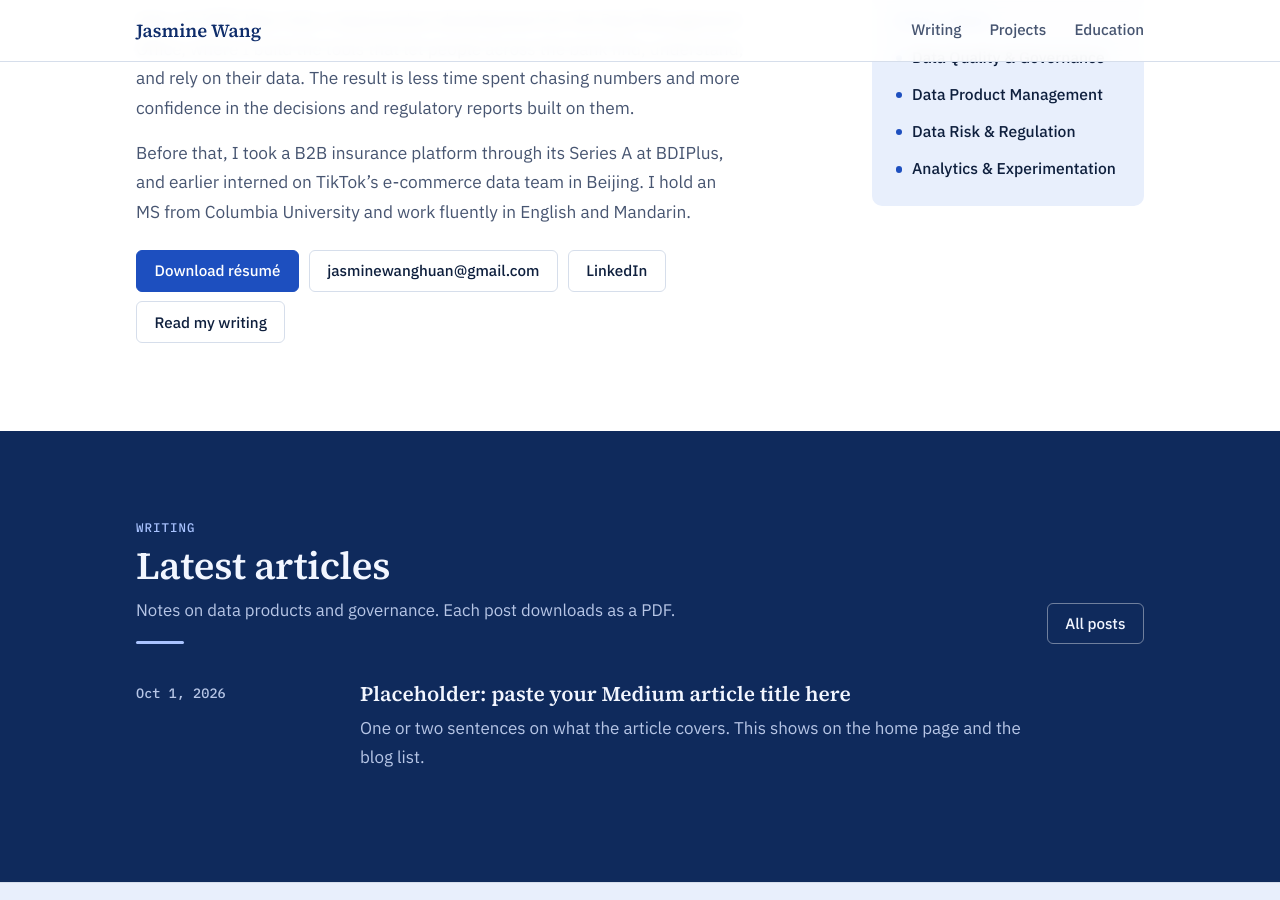
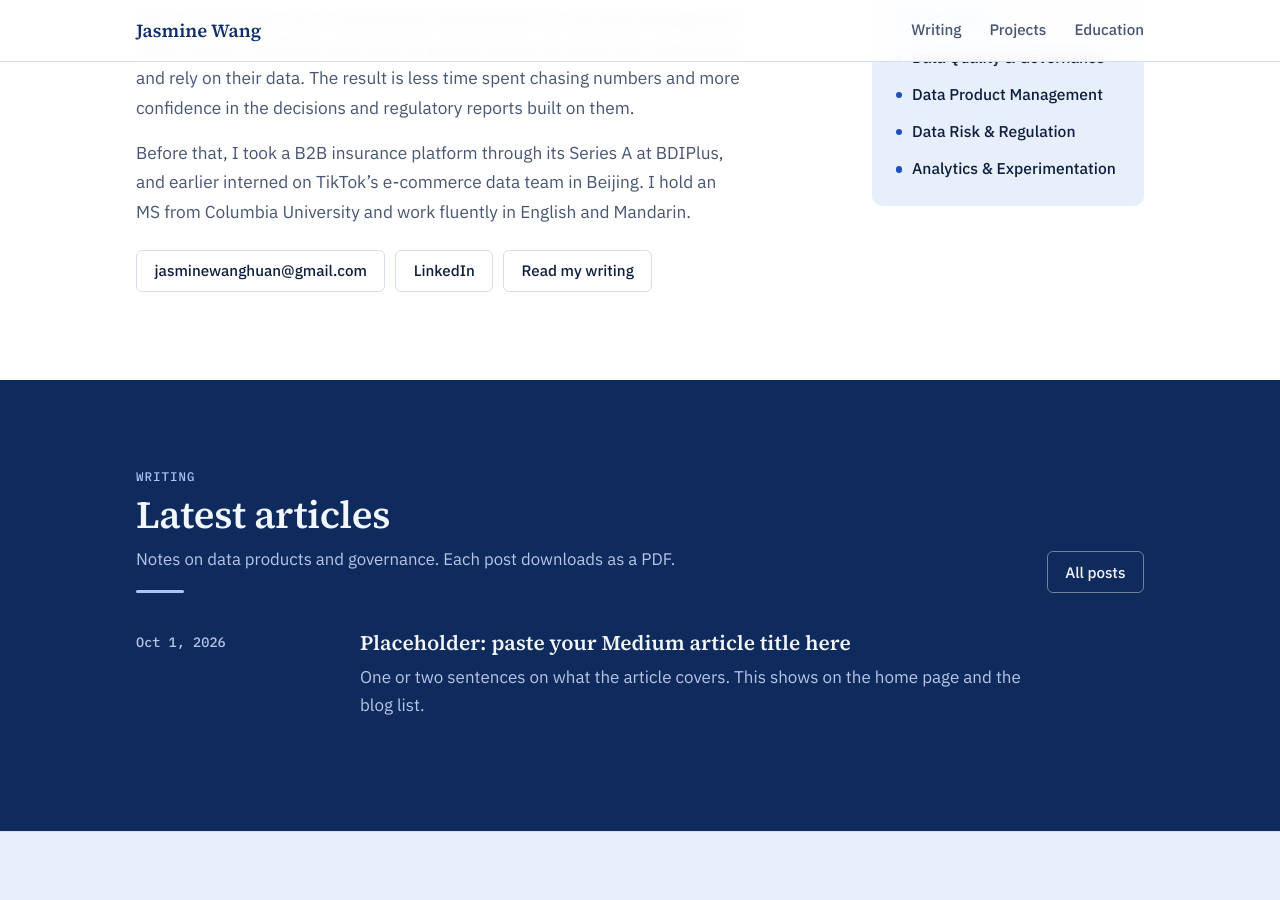
Before and after one commit to Jasminewanghuan/portfolio, a Jekyll site: the page built from index.html, in a window 1280 px wide and 900 px high, scrolled down 353 px. Built offline with Jekyll 4.4.1, drawn with Linux system fonts in a browser that asks for light colours.

Commit message:
Remove résumé field and download button
Co-Authored-By: Claude Opus 5.5 <noreply@anthropic.com>
Claude-Session: https://claude.ai/code/session_018st4NjkEhDdtYGDenTW2dE

```diff
--- a/index.html
+++ b/index.html
@@ -10,7 +10,6 @@ layout: default
       <p class="headline">{{ p.headline }}</p>
       <div class="intro">{{ p.intro | markdownify }}</div>
       <div class="actions">
-        {% if p.resume_pdf != "" %}<a class="btn btn-primary" href="{{ p.resume_pdf | relative_url }}" download>Download résumé</a>{% endif %}
         {% if p.email != "" %}<a class="btn" href="mailto:{{ p.email }}">{{ p.email }}</a>{% endif %}
         {% if p.linkedin != "" %}<a class="btn" href="{{ p.linkedin }}">LinkedIn</a>{% endif %}
         <a class="btn" href="{{ '/blog/' | relative_url }}">Read my writing</a>
```
Also changed, not shown: .pages.yml.
